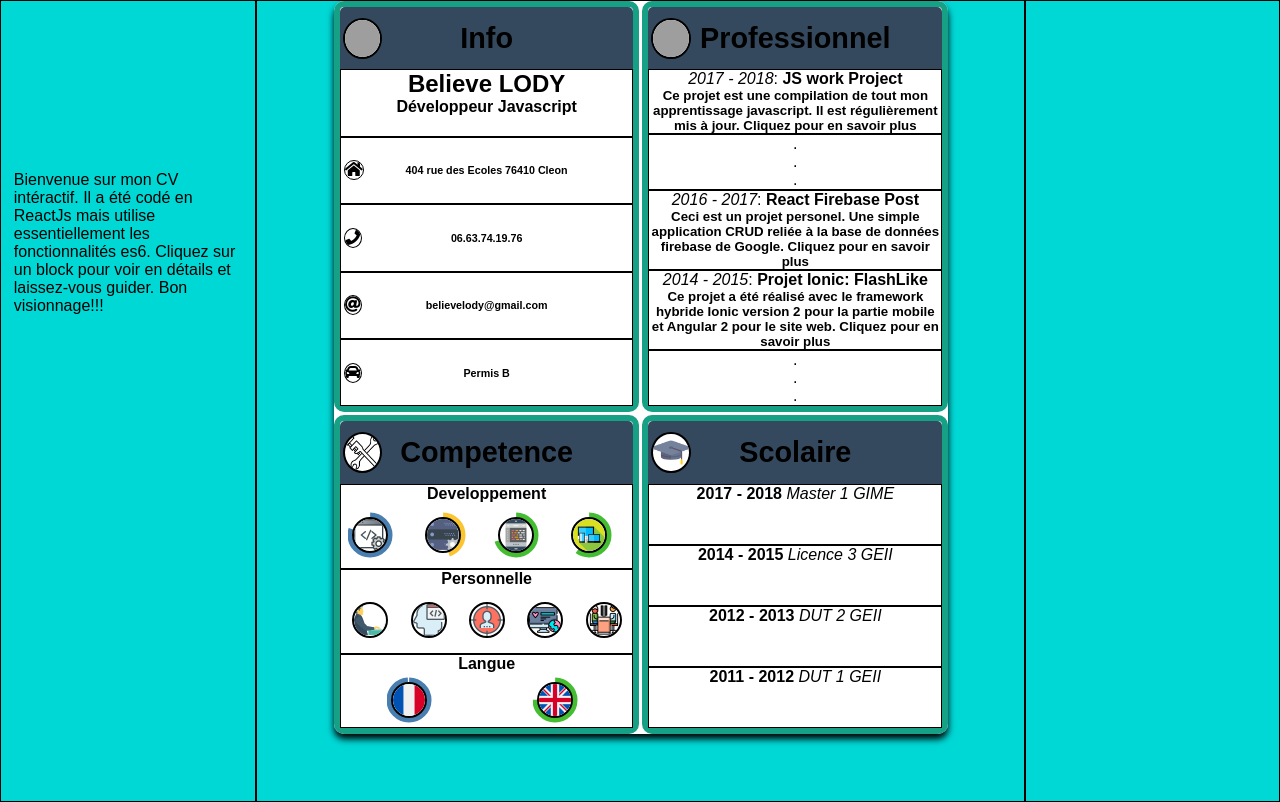
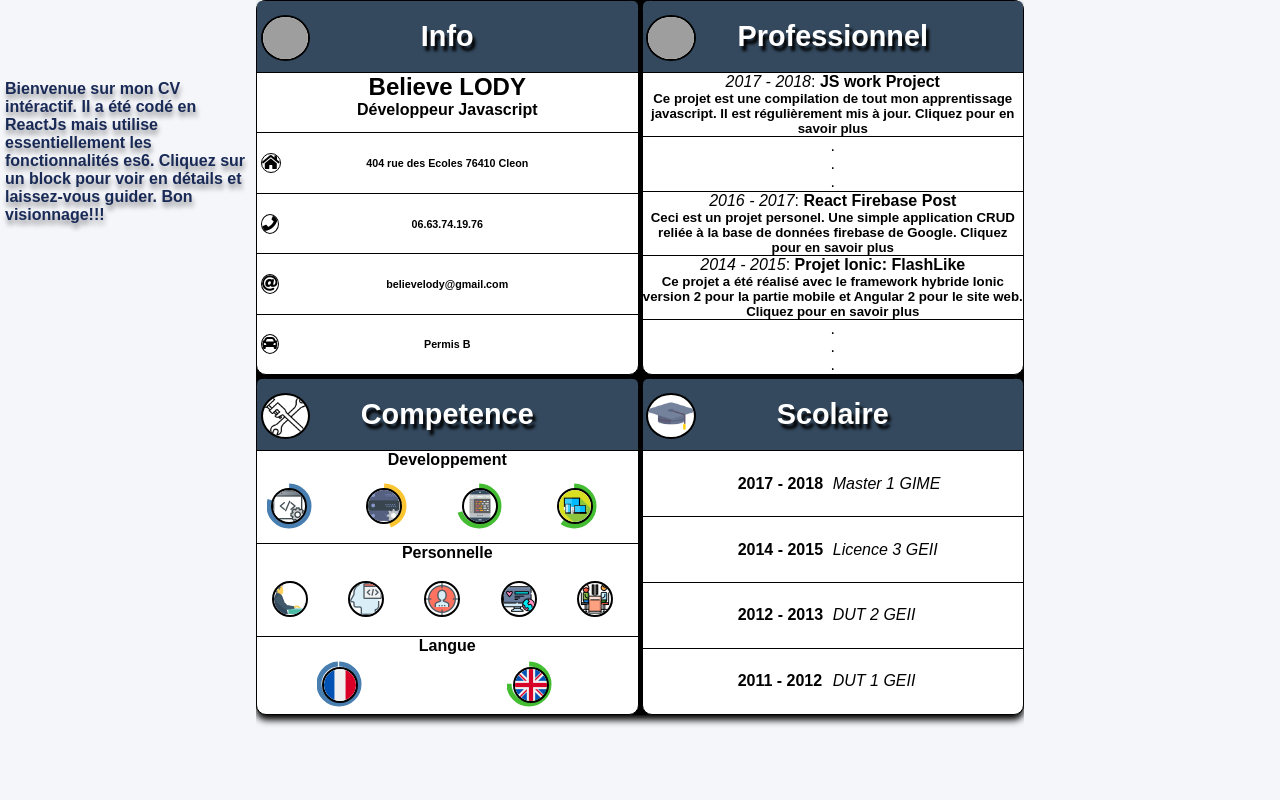
Before and after one commit to believelody/cv_react, a React (Create React App) app: page / in a window 1280 px wide. Built offline with nearby package versions, Linux system fonts and the light colour scheme; grey boxes are pictures that could not be loaded.

Commit message:
Modify background color and add navigation

```diff
--- a/src/App.css
+++ b/src/App.css
@@ -1,5 +1,5 @@
 .main {
-  background: #00d8d6;
+  background: #f5f6fa;
   display: grid;
   grid-template-columns: 20% 60% 20%;
   grid-template-rows: none;
@@ -10,31 +10,76 @@
 }
 
 .describe {
-  padding: 60% 5%;
+  color: #192a56;
+  height: auto;
+  padding: 80px 5px;
+  text-shadow: 1px 5px 5px rgba(0, 0, 0, .4);
+  width: auto;
 }
 
 .describe, .static {
-  border: 1px solid black;
-  height: auto;
   margin: 0;
-  width: auto;
 }
 
 .list {
-  border: 1px solid black;
   height: 100vh;
   margin: 0;
   overflow: auto;
-  padding: 0 10%;
+  padding: 0;
   position: relative;
-  width: 80%;
+  width: 100%;
+}
+
+.static {
+  height: 100%;
+  padding: 0;
+  position: relative;
+  top: 0;
+  width: 100%;
+}
+
+.static ul {
+  display: block;
+  float: left;
+  list-style: none;
+  margin: 0;
+  padding: 0;
+  position: absolute;
+  text-align: center;
+  top: 50%;
+  transform: translateY(-50%);
+  width: 100%;
+}
+
+.static ul h2 {
+  text-shadow: 1px 5px 5px rgba(0, 0, 0, .4);
+}
+
+.static ul li {
+  border-top: 1px solid black;
+  color: #192a56;
+  cursor: pointer;
+  font-size: 2em;
+  padding: 10% 0;
+  text-shadow: 1px 5px 5px rgba(0, 0, 0, .4);
+  transition: .4s;
+}
+
+.static ul li:hover {
+  background: #192a56;
+  color: white;
+}
+
+.static ul .active {
+  background: #353b48;
+  color: white;
 }
 
 /****************** Normal Block ***********************/
 
 .block {
   animation: minimize 1s ease-in;
-  background: white;
+  background: black;
   border-radius: 10px;
   box-shadow: 0px 5px 7px 0px;
   display: grid;
@@ -47,11 +92,11 @@
 }
 
 .boxStyle {
-  align-content: stretch;
+  /*align-content: stretch;*/
   background: white;
-  border: 0.4rem solid #16a085;
+  border: 1px solid black;
+  border-radius: 10px;
   box-sizing: border-box;
-  border-radius: 10px;
   display: flex;
   flex-direction: column;
   flex: 100%;
@@ -64,14 +109,12 @@
 }
 
 .boxStyle:hover {
-  border: 0.4rem solid #e74c3c;
+  border: 0.2rem solid #e74c3c;
   box-shadow: -2px -2px 4px 2px #e74c3c, 2px 2px 4px 2px #e74c3c;
-  transform: scale(1.05);
-  z-index: 1;
 }
 
 .boxStyle > li {
-  border: 1px solid black;
+  border-top: 1px solid black;
   height: 100%;
   padding: 0;
   position: relative;
@@ -79,17 +122,20 @@
 
 .boxStyle > li:nth-child(1) {
   border: none;
+  border-radius: 5px 5px 0 0;
   height: auto;
 }
 
 .boxStyle > li h1 {
   background: #34495e;
+  color: white;
   border-radius: 5px 5px 0 0;
   font-size: 1.8em;
   height: auto;
   margin: 0;
   padding: 5%;
   position: relative;
+  text-shadow: 3px 5px 3px rgba(0, 0, 0, 1);
   width: auto;
 }
 
@@ -157,9 +203,10 @@ li h2, li h4 {
 /************************* Expand Block *****************************/
 .block-expand {
   animation: expand 1s ease-out;
-  background: white;
+  background: black;
   border-radius: 10px;
   box-shadow: 0px 5px 7px 0px;
+  box-sizing: content-box;
   display: block;
   height: 100%;
   text-align: center;
@@ -189,7 +236,7 @@ li h2, li h4 {
   box-shadow: -2px -2px 4px 2px #0000, 2px 2px 4px 2px #0000;
   display: flex;
   flex-direction: column;
-  height:auto;
+  height: auto;
   list-style: none;
   margin: 0;
   padding: 0;
@@ -198,11 +245,14 @@ li h2, li h4 {
 
 .info > li {
   border-top: 1px solid black;
+  box-sizing: content-box;
   flex-grow: 1;
   font-size: 2rem;
+  height: 100%;
   position: relative;
   width: 100%;
 }
+
 .info li:nth-child(1) {
   border: none;
 }
@@ -234,7 +284,6 @@ li h2, li h4 {
 
 .info li h1 {
   background: #000;
-  border-radius: 5px 5px 0 0;
   color: white;
   height: auto;
   margin: 0;
@@ -261,8 +310,9 @@ li h2, li h4 {
 .scolaire {
   background: white;
   border: 0.4rem solid #40739e;
-  border-radius: 10px;
+  /*border-radius: 10px;*/
   box-shadow: -2px -2px 4px 2px #0000, 2px 2px 4px 2px #0000;
+  box-sizing: content-box;
   display: flex;
   flex-direction: column;
   height: 100%;
@@ -290,7 +340,7 @@ li h2, li h4 {
 
 .scolaire li h1 {
   background: #000;
-  border-radius: 5px 5px 0 0;
+  /*border-radius: 5px 5px 0 0;*/
   color: white;
   height: auto;
   margin: 0;
@@ -300,11 +350,27 @@ li h2, li h4 {
   text-transform: uppercase;
 }
 
+.scolar-items b {
+  float: left;
+  left: 25%;
+  position: absolute;
+  top: 50%;
+  transform: translateY(-50%);
+}
+
+.scolar-items i {
+  float: left;
+  left: 50%;
+  position: absolute;
+  top: 50%;
+  transform: translateY(-50%);
+}
+
 /*********************************Competence Component **********************/
 .competence {
   background: white;
   border: 0.4rem solid #40739e;
-  border-radius: 10px;
+  /*border-radius: 10px;*/
   box-shadow: -2px -2px 4px 2px #487eb0, 2px 2px 4px 2px #40739e;
   display: block;
   list-style: none;
@@ -447,7 +513,7 @@ li h2, li h4 {
 
 .competence li h1 {
   background: #000;
-  border-radius: 5px 5px 0 0;
+  /*border-radius: 5px 5px 0 0;*/
   color: white;
   margin: 0;
   padding: 10px 0;
@@ -515,14 +581,16 @@ li h2, li h4 {
 
 /*********************************Professionnel Component **********************/
 .professionnel {
+  background: white;
   border: 0.4rem solid #40739e;
-  border-radius: 10px;
+  /*border-radius: 10px;*/
   box-shadow: -2px -2px 4px 2px #487eb0, 2px 2px 4px 2px #40739e;
   display: flex;
   flex-direction: column;
   height: 100%;
   list-style: none;
   margin: 0;
+  overflow: hidden;
   padding: 0;
   position: relative;
   width: auto;
@@ -530,13 +598,14 @@ li h2, li h4 {
 
 .professionnel li {
   border-top: 1px solid black;
+  box-sizing: content-box;
   position: relative;
   width: 100%;
 }
 
 .professionnel li > h1 {
   background: #000;
-  border-radius: 5px 5px 0 0;
+  /*border-radius: 5px 5px 0 0;*/
   color: white;
   margin: 0;
   padding: 10px 0;
@@ -546,8 +615,8 @@ li h2, li h4 {
 }
 
 .professionnel li h5 {
-  margin: 2% 0;
-  padding: 0 0 0 5%;
+  margin: 0;
+  padding: 0 2% 0 2%;
   text-align: left;
 }
 
@@ -563,11 +632,13 @@ li h2, li h4 {
 }
 
 .professionnel .box:hover h5 {
+  animation: visible 1s linear;
   white-space: pre-line;
   overflow: auto;
 }
 
 .professionnel .box:hover h4 {
+  animation: visible 1s linear;
   display: inline;
 }
 
@@ -592,6 +663,15 @@ li h2, li h4 {
 }
 
 @keyframes minimize {
+  0% {
+    opacity: 0;
+  }
+  100% {
+    opacity: 1;
+  }
+}
+
+@keyframes visible {
   0% {
     opacity: 0;
   }
@@ -644,6 +724,32 @@ li h2, li h4 {
     overflow-x: hidden;
   }
 
+  .static ul {
+    border: 1px solid black;
+    display: flex;
+    font-size: .5em;
+    height: 100%;
+    position: relative;
+    top: 0;
+    transform: rotateY(0);
+    width: 100%
+  }
+
+  .static ul h2 {
+    display: none;
+  }
+
+  .static ul li {
+    border: none;
+    flex-grow: 1;
+    float: left;
+    height: 100%;
+    line-height: 350%;
+    padding: 0 3%;
+    position: relative;
+    width: auto;
+  }
+
   .block {
     height: 100%;
   }
@@ -657,12 +763,13 @@ li h2, li h4 {
   }
 
   .boxStyle > li:nth-child(1) {
-    border: 1px solid black;
     display: flex;
     height: 100%;
   }
 
   .boxStyle > li:nth-child(1) h1 {
+    border-radius: 10px;
+    background: #40739e;
     flex-grow: 1;
     height: 100%;
     margin: 0;
@@ -673,7 +780,7 @@ li h2, li h4 {
     left: 50%;
     top: 50%;
     transform: translate(-50%, -50%);
-    width: 40%;
+    width: 70%;
   }
 
   .block-expand {
@@ -692,6 +799,10 @@ li h2, li h4 {
     height: 100%;
   }
 
+  .info li:nth-child(2) h2, .info li:nth-child(2) h4 {
+    font-size: 1.2rem;
+  }
+
   .professionnel {
     font-size: .8em;
     height: 100%;
--- a/src/App.js
+++ b/src/App.js
@@ -45,7 +45,7 @@ class App extends Component {
         text = "Bienvenue sur mon CV intéractif. Il a été codé en ReactJs mais utilise essentiellement les fonctionnalités es6. Cliquez sur un block pour voir en détails et laissez-vous guider. Bon visionnage!!!";
         break;
     }
-    return (<p>{text}</p>);
+    return (<b>{text}</b>);
   }
 
   render() {
@@ -72,7 +72,19 @@ class App extends Component {
             </div>
           }
         </div>
-        <div className="static"></div>
+        <nav className="static">
+          {
+            this.state.index !== -1 ?
+            <ul>
+              <h2>MENU</h2>
+              {
+                blocks.map((item, i) => <li className={this.state.index === i ? "active" : ""} key={i} onClick={() => this.expandBlock(i)}>{item.name}</li>)
+              }
+            </ul>
+            :
+            ""
+          }
+        </nav>
       </div>
 
     );
```
